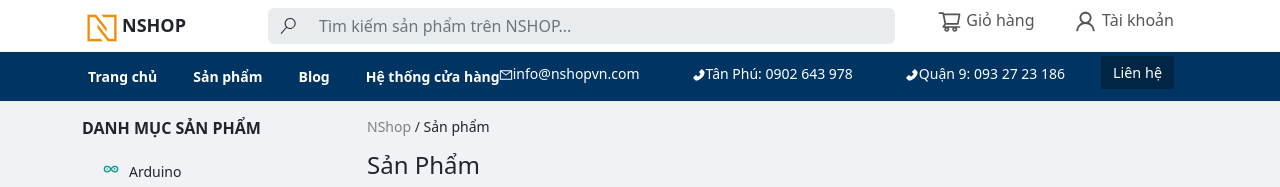
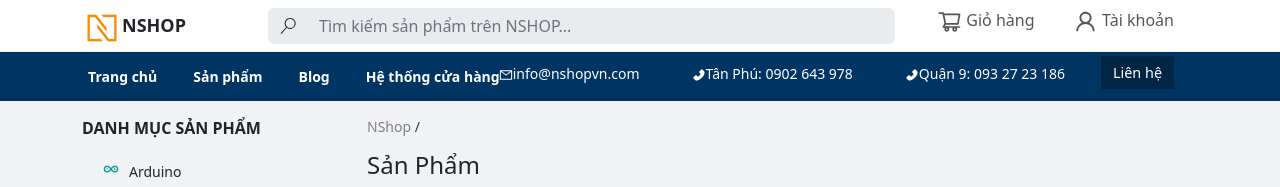
Before and after one commit to baconbao123/Nshop, a React (Create React App) app: page /productsall in a window 1280 px wide. Shown: the top 187 px of the page. Built offline with nearby package versions, Linux system fonts and the light colour scheme.

Commit message:
Long sửa lại component Link truyền thêm prop:titleNav

```diff
--- a/src/components/Link/Link.js
+++ b/src/components/Link/Link.js
@@ -1,10 +1,10 @@
 import React from 'react'
 import './link.css'
-function Link() {
+function Link({titleNav}) {
   return (
     <div className='link' style={{marginBottom:'14px'}}>
        <a href="/" className='link-active'>NShop</a>
-       <span > Sản phẩm</span>
+       <span >{titleNav}</span>
     </div>
   )
 }
```
